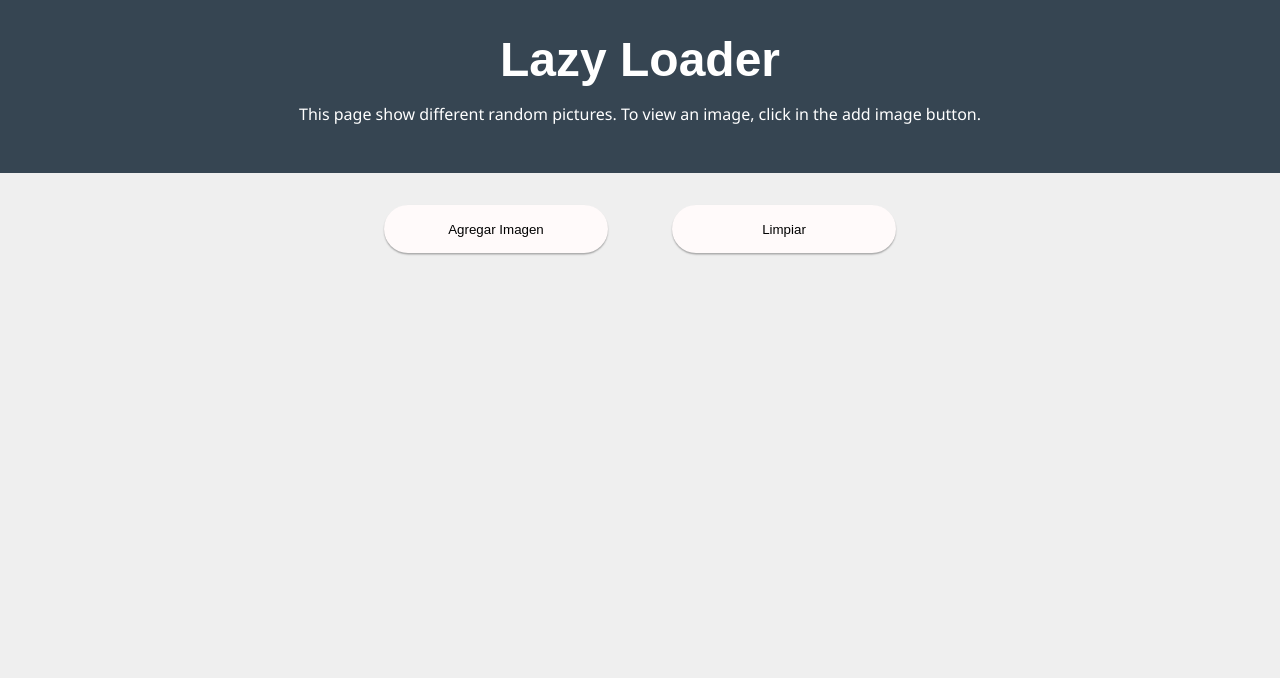
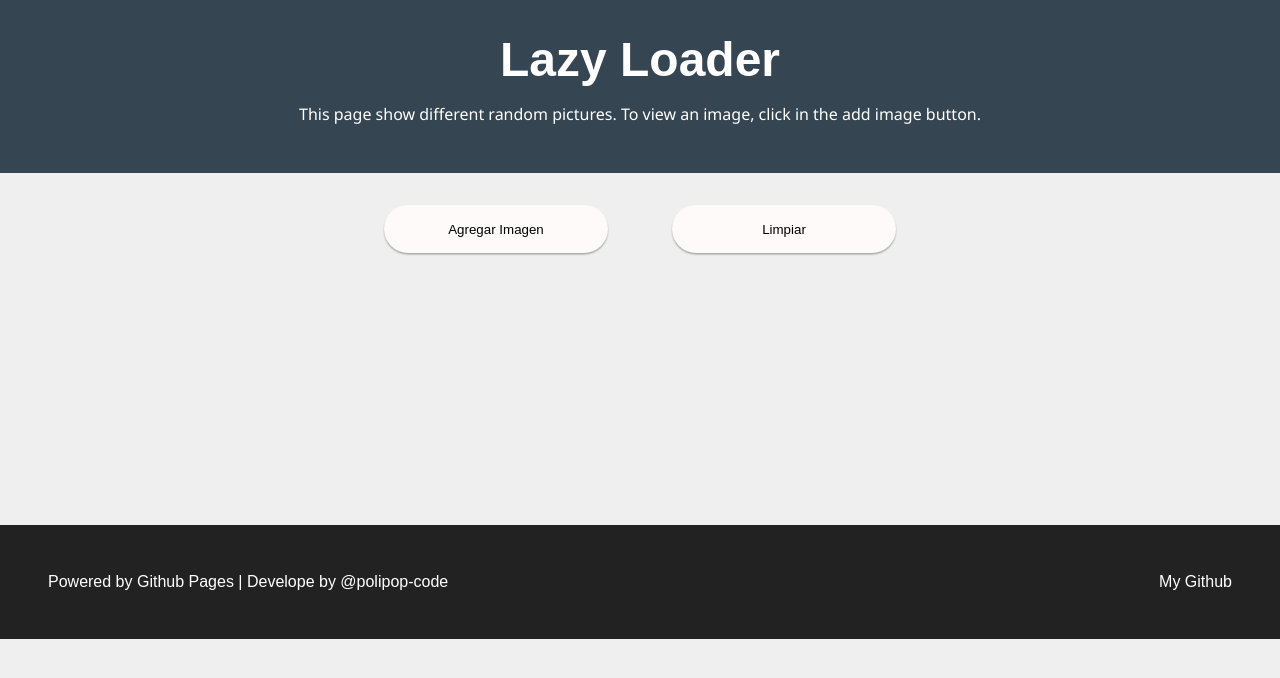
Before and after one commit to polipop-code/lazy-loader, a website with bundled scripts: page index.html in a window 1280 px wide. Built offline with nearby package versions, Linux system fonts and the light colour scheme.

Commit message:
added footer section

```diff
--- a/css/main.css
+++ b/css/main.css
@@ -44,6 +44,7 @@ button:hover {
 
 #root {
 	width: 100%;
+	min-height: 30vh;
 	margin: 0 auto;
 	display: flex;
 	flex-direction: column;
@@ -74,3 +75,27 @@ img {
 	background: lightgray no-repeat;
 	min-height: 4rem;
 }
+
+footer {
+	background-color: #222;
+	padding: 3rem;
+	color: white;
+}
+
+footer section {
+	float: right;
+}
+
+footer p {
+	margin: 0;
+}
+
+footer a {
+	transition: color 0.3s ease;
+	color: white;
+	text-decoration: none;
+}
+
+footer a:hover {
+	color: cornflowerblue;
+}
--- a/css/mediaqueries.css
+++ b/css/mediaqueries.css
@@ -0,0 +1,6 @@
+@media ( max-width: 720px) {
+    footer section {
+        float: none;
+        margin: .6rem 0;
+    }
+}
--- a/index.html
+++ b/index.html
@@ -25,6 +25,11 @@
 			<button class="reset">Limpiar</button>
 		</div>
 		<div id="root"></div>
-		<footer></footer>
+		<footer>
+			<section>
+				<a href="https://github.com/polipop-code" target="_blank">My Github</a>
+			</section>
+			<p>Powered by Github Pages | Develope by @polipop-code</p>
+		</footer>
 	</body>
 </html>
--- a/index.js
+++ b/index.js
@@ -3,6 +3,10 @@ const reference = document.getElementById("root");
 
 const min = 1;
 const max = 123;
+
+let wordArray = ["new", "wild", "fluffy", "happy", "lovely"];
+
+const randomWord = () => Math.floor(Math.random() * wordArray.length);
 
 const random = () => Math.floor(Math.random() * (max - min)) + min;
 
@@ -13,7 +17,7 @@ const createImageNode = () => {
 
 	// H2 - Title
 	const h2 = document.createElement("h2");
-	h2.textContent = "A nuew fox has appear";
+	h2.textContent = `A ${wordArray[randomWord()]} fox has appear`;
 
 	// Image - Content
 	const image = document.createElement("img");
```
